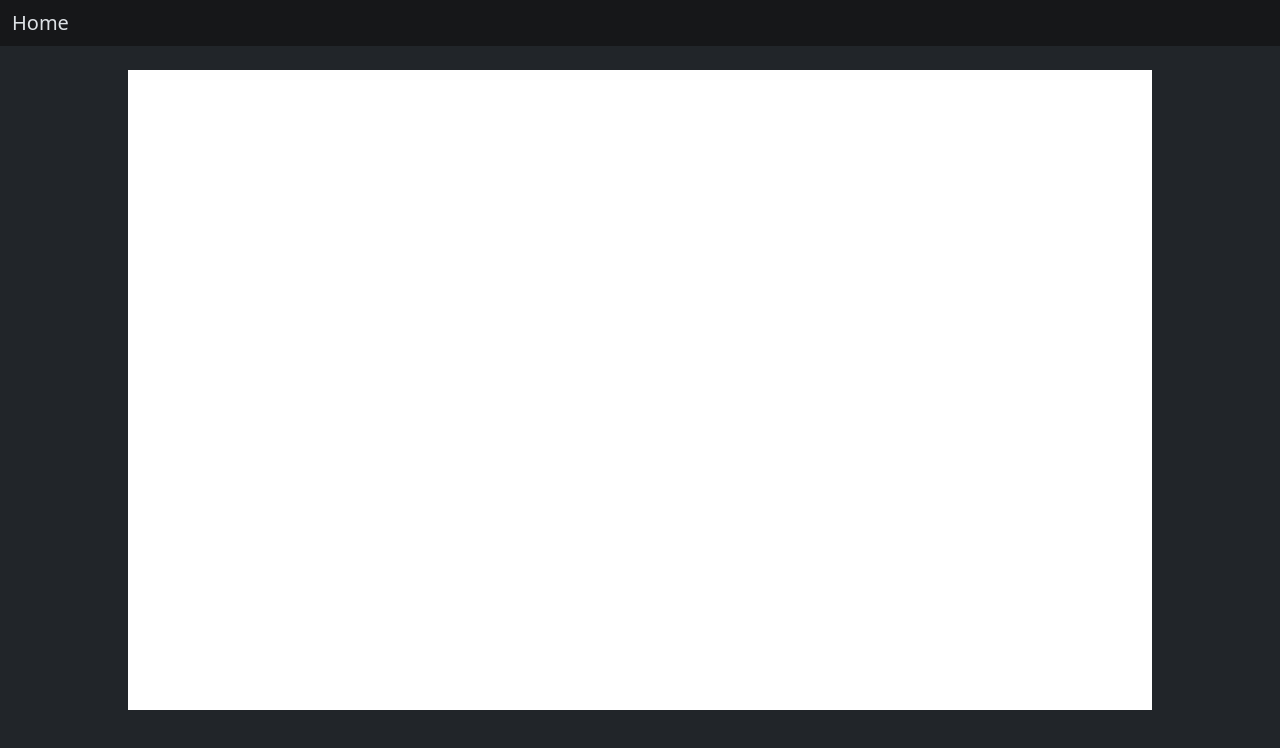
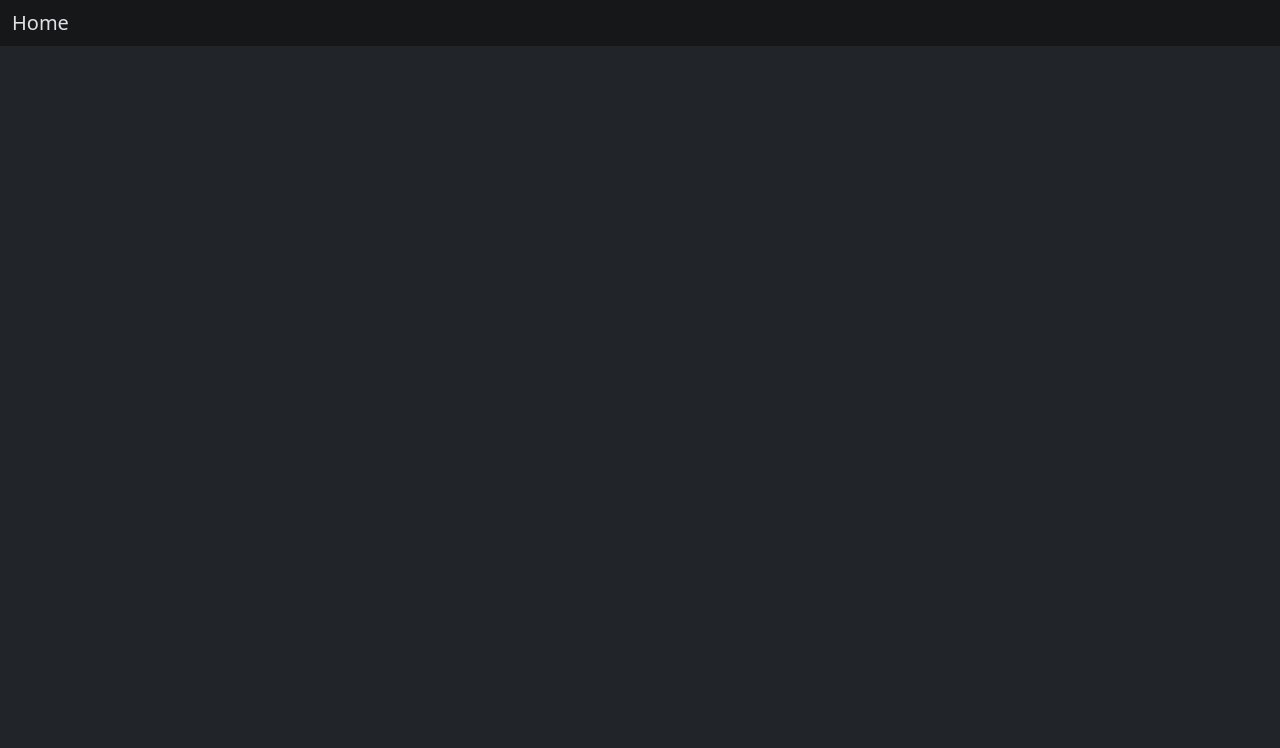
Before and after one commit to Snow-EWhitt/Tank-Game, a React (Create React App) app in the folder client/: page /Game in a window 1280 px wide. Shown: the top 748 px of the page. Built offline with nearby package versions, Linux system fonts and the light colour scheme.

Commit message:
Added match end page

```diff
--- a/client/src/components/Tank/TankContext.tsx
+++ b/client/src/components/Tank/TankContext.tsx
@@ -7,6 +7,7 @@ import { moveProjectile, projectileIsInBounds } from "../ProjectileLogic";
 
 export interface TankContextType {
   tanks: TankType[];
+  resetTanks: () => void;
   addTank: (id: number) => void;
   updateTank: (id: number, action: string) => void;
   projectiles: ProjectileType[];
@@ -14,6 +15,7 @@ export interface TankContextType {
 
 export const TankContext = createContext<TankContextType>({
   tanks: [],
+  resetTanks: () => {},
   addTank: () => {},
   updateTank: () => {},
   projectiles: [],
@@ -71,6 +73,10 @@ const TankContextProvider: FC<{ children: ReactNode }> = ({ children }) => {
       });
     });
   }, [tanks, projectiles]);
+
+  const resetTanks = () => {
+    setTanks([]);
+  };
 
   const addTank = (id: number) => {
     const newTank: TankType = {
@@ -173,6 +179,7 @@ const TankContextProvider: FC<{ children: ReactNode }> = ({ children }) => {
 
   const startingValue: TankContextType = {
     tanks,
+    resetTanks,
     addTank,
     updateTank,
     projectiles,
--- a/client/src/pages/home/home.tsx
+++ b/client/src/pages/home/home.tsx
@@ -1,19 +1,34 @@
+import { useContext } from "react";
 import Constants from "../../Constants";
 import { ProjectileRenderer } from "../../components/ProjectileRenderer";
 import { TankRenderer } from "../../components/TankRenderer";
+import { TankContext } from "../../components/Tank/TankContext";
+import { MatchEndPage } from "../matchEnd/MatchEndPage";
 
 export const Home = () => {
+  const tankContext = useContext(TankContext);
+  const tanks = tankContext.tanks;
+
   return (
     <div className="container">
+      {tanks.length >= 2 && (
         <div className="row mt-4 justify-content-center">
           <div
             className="col-auto bg-white position-relative p-0"
-          style={{ width: `${Constants.boundaryWidth}px`, height: `${Constants.boundaryHeight}px` }}
+            style={{
+              width: `${Constants.boundaryWidth}px`,
+              height: `${Constants.boundaryHeight}px`,
+            }}
           >
             <TankRenderer />
             <ProjectileRenderer />
           </div>
         </div>
+      )}
+
+      {tanks.length === 1 && (
+        <MatchEndPage winner={tanks[0]} />
+      )}
     </div>
   );
 };
--- /dev/null
+++ b/client/src/pages/matchEnd/MatchEndPage.tsx
@@ -0,0 +1,15 @@
+import { FC } from "react";
+import { TankType } from "../../components/Tank/Tank";
+
+export const MatchEndPage: FC<{
+  winner: TankType;
+}> = ({ winner }) => {
+  return (
+    <div className="container">
+      <div className="fs-1 text-center position-absolute top-50 start-50 translate-middle">
+        <h1>Game Over</h1>
+        <p className="fs-4">Player {winner.id + 1} Wins!</p>
+      </div>
+    </div>
+  );
+};
--- a/client/src/pages/startGame/StartGamePage.tsx
+++ b/client/src/pages/startGame/StartGamePage.tsx
@@ -7,6 +7,7 @@ export const StartGamePage = () => {
   const tankContext = useContext(TankContext);
 
   const startGame = () => {
+    tankContext.resetTanks();
     tankContext.addTank(0);
     tankContext.addTank(1);
 
```
Also changed, not shown: 1 other file (tests, documents, lock files or other folders). Lines whose indentation alone changed are shown as unchanged.
